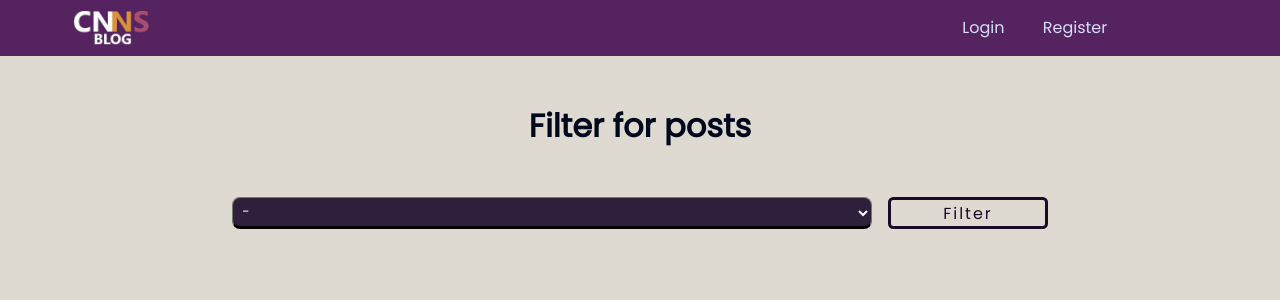
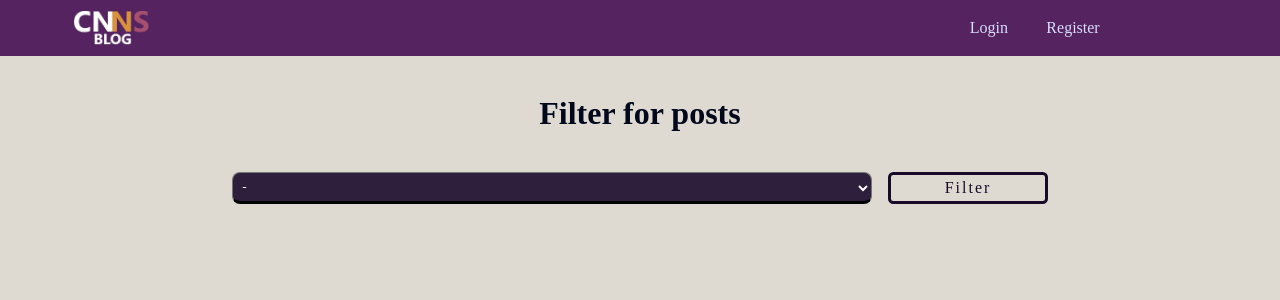
Before and after one commit to Zaque-69/CNNS-Blog, a Django app: template system/templates/clasaX.html in a window 1280 px wide. Shown: the top 300 px of the page. Run offline with Django 3.2, Linux system fonts and the light colour scheme; the template is opened without the code that fills it, so the values that code supplies are empty; some web fonts are replaced.

Commit message:
Update index.css

```diff
--- a/system/static/css/index.css
+++ b/system/static/css/index.css
@@ -1,4 +1,7 @@
-
+@font-face {
+    font-family: myFirstFont;
+    src:url("norwester.otf");
+}
 a{
     border : none;
     padding : .2rem;
@@ -193,7 +196,7 @@ span{
 }
 
 *{
-    font-family: 'Poppins';
+    font-family: myFirstFont;
 }
 .zButon{
     border : 3px solid #190a2a;
```
